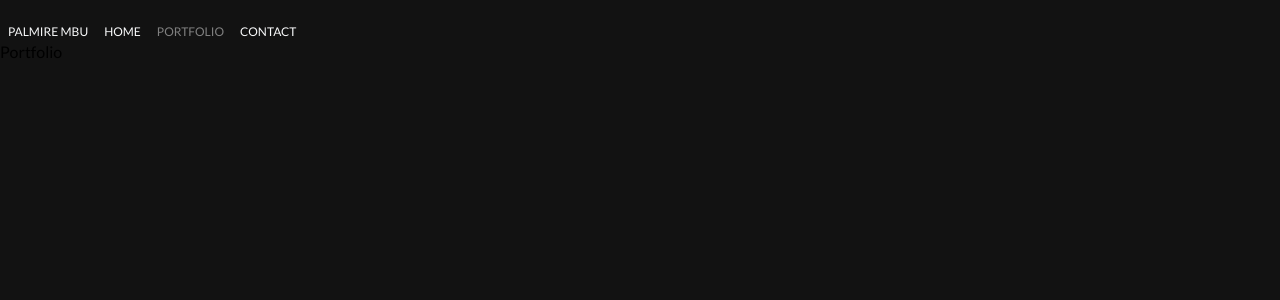
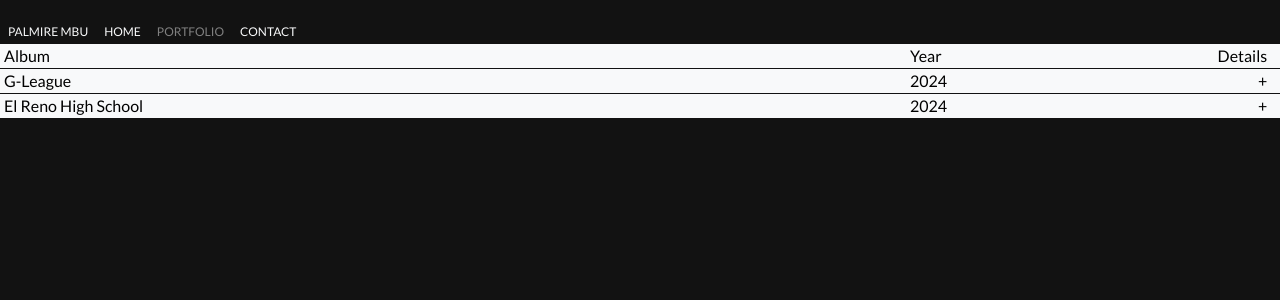
Before and after one commit to te-mbu/palmire-visuals, a Next.js app: page /portfolio in a window 1280 px wide. Shown: the top 300 px of the page. Built offline with nearby package versions, Linux system fonts and the light colour scheme.

Commit message:
carousel added

```diff
--- a/public/data/videosData.ts
+++ b/public/data/videosData.ts
@@ -5,6 +5,10 @@ interface VideoData {
   thumbnail: string;
   description: string;
   src: string;
+  index: {
+    title: string;
+    year: string;
+  };
 }
 
 const videosData: VideoData[] = [
@@ -12,25 +16,71 @@ const videosData: VideoData[] = [
     title: "Ousmane Dieng",
     thumbnail: "/default.jpeg",
     description: "Description de la video Ousmane",
-    src: "/videos/video-1.mp4",
+    src: "/videos/video-2.mp4",
+    index: {
+      title: "G-League",
+      year: "2024",
+    },
   },
   {
     title: "El reno",
     thumbnail: "/default.jpeg",
     description: "Description de la video El Reno",
-    src: "/videos/video-2.mp4",
+    src: "/videos/video-1.mp4",
+    index: {
+      title: "El Reno High School",
+      year: "2024",
+    },
   },
   {
     title: "Ousmane Dieng",
     thumbnail: "/default.jpeg",
     description: "Description de la video Ousmane",
-    src: "/videos/video-1.mp4",
+    src: "/videos/video-2.mp4",
+    index: {
+      title: "G-League",
+      year: "2024",
+    },
+  },
+  {
+    title: "Ousmane Dieng",
+    thumbnail: "/default.jpeg",
+    description: "Description de la video Ousmane",
+    src: "/videos/video-2.mp4",
+    index: {
+      title: "G-League",
+      year: "2024",
+    },
+  },
+  {
+    title: "Ousmane Dieng",
+    thumbnail: "/default.jpeg",
+    description: "Description de la video Ousmane",
+    src: "/videos/video-2.mp4",
+    index: {
+      title: "G-League",
+      year: "2024",
+    },
+  },
+  {
+    title: "Ousmane Dieng",
+    thumbnail: "/default.jpeg",
+    description: "Description de la video Ousmane",
+    src: "/videos/video-2.mp4",
+    index: {
+      title: "G-League",
+      year: "2024",
+    },
   },
   {
     title: "El reno",
     thumbnail: "/default.jpeg",
     description: "Description de la video El Reno",
-    src: "/videos/video-2.mp4",
+    src: "/videos/video-1.mp4",
+    index: {
+      title: "El Reno High School",
+      year: "2024",
+    },
   },
 ];
 
--- a/src/app/page.tsx
+++ b/src/app/page.tsx
@@ -1,6 +1,6 @@
 import React from "react";
 import Work from "@/components/Work";
-import videosData from "../../public/data/videosData"; // Make sure the path matches where your JSON file is
+import videosData from "../../public/data/videosData";
 import "./globals.css";
 
 interface Video {
--- a/src/app/portfolio/page.tsx
+++ b/src/app/portfolio/page.tsx
@@ -1,7 +1,57 @@
-import React from "react";
+"use client";
+import React, { useState } from "react";
+import IndexRow from "@/components/IndexRow";
+import videosData from "../../../public/data/videosData";
 
-const Portfolio = () => {
-  return <div>Portfolio</div>;
+interface Video {
+  title: string;
+  thumbnail: string;
+  description: string;
+  src: string;
+  index: {
+    title: string;
+    year: string;
+  };
+}
+
+const uniqueIndices: Video[] = videosData.reduce<Video[]>((acc, current) => {
+  const x = acc.find(
+    (item) =>
+      item.index.title === current.index.title &&
+      item.index.year === current.index.year
+  );
+  if (!x) {
+    return acc.concat([current]);
+  } else {
+    return acc;
+  }
+}, []);
+
+const Portfolio: React.FC = () => {
+  const [openRow, setOpenRow] = useState<string | null>(null);
+
+  return (
+    <div className="flex flex-col gap-0 w-full">
+      <div className="w-full flex justify-between mt-1 bg-light border-b  border-b-dark pl-1">
+        <p>Album</p>
+        <div className="w-[30%] flex justify-between px-[1%]">
+          <p>Year</p>
+          <p>Details</p>
+        </div>
+      </div>
+      {uniqueIndices.map((video, i) => (
+        <IndexRow
+          key={i}
+          title={video.index.title}
+          year={video.index.year}
+          isOpen={openRow === video.index.title}
+          onClick={() =>
+            setOpenRow(openRow === video.index.title ? null : video.index.title)
+          }
+        />
+      ))}
+    </div>
+  );
 };
 
 export default Portfolio;
--- /dev/null
+++ b/src/components/Carousel.tsx
@@ -0,0 +1,70 @@
+import React, { useRef } from "react";
+import Image from "next/image";
+import { motion } from "framer-motion";
+
+interface Video {
+  title: string;
+  thumbnail: string;
+  description: string;
+  src: string;
+  index: {
+    title: string;
+    year: string;
+  };
+}
+
+interface CarouselProps {
+  selectedVideos: Video[];
+}
+
+const Carousel: React.FC<CarouselProps> = ({ selectedVideos }) => {
+  const scrollContainerRef = useRef<HTMLDivElement>(null);
+
+  const variants = {
+    hidden: { scaleY: 0 },
+    visible: { scaleY: 1, transition: { duration: 0.3, ease: "easeOut" } },
+  };
+
+  const handleClick = () => {};
+
+  return (
+    <motion.div
+      initial="hidden"
+      animate="visible"
+      variants={variants}
+      style={{ transformOrigin: "top" }}
+      className="overflow-hidden"
+    >
+      <div
+        ref={scrollContainerRef}
+        onWheel={(e) => {
+          const scrollSpeed = 1;
+          const amount = (e.deltaY + e.deltaX) * scrollSpeed;
+          if (scrollContainerRef.current) {
+            scrollContainerRef.current.scrollLeft += amount;
+            e.preventDefault();
+          }
+        }}
+        className="flex overflow-x-auto scrollbar-hide"
+        onClick={handleClick}
+      >
+        {selectedVideos.map((video, index) => (
+          <div
+            key={index}
+            className="relative aspect-square w-10/12 sm:w-[400px] h-auto flex-none m-2"
+          >
+            <Image
+              src={video.thumbnail}
+              alt={video.title}
+              fill
+              className="object-contain"
+            />
+            <p>{video.title}</p>
+          </div>
+        ))}
+      </div>
+    </motion.div>
+  );
+};
+
+export default Carousel;
--- /dev/null
+++ b/src/components/IndexRow.tsx
@@ -0,0 +1,58 @@
+"use client";
+import React, { useEffect, useState } from "react";
+import videosData from "../../public/data/videosData";
+import Carousel from "./Carousel";
+
+interface Video {
+  title: string;
+  thumbnail: string;
+  description: string;
+  src: string;
+  index: {
+    title: string;
+    year: string;
+  };
+}
+
+interface IndexRowProps {
+  title: string;
+  year: string;
+  isOpen: boolean;
+  onClick: () => void;
+}
+
+const IndexRow: React.FC<IndexRowProps> = ({
+  title,
+  year,
+  isOpen,
+  onClick,
+}) => {
+  const [selectedVideos, setSelectedVideos] = useState<Video[]>([]);
+
+  useEffect(() => {
+    if (isOpen) {
+      const filteredVideos = videosData.filter(
+        (video) => video.index.title === title
+      );
+      setSelectedVideos(filteredVideos);
+    }
+  }, [isOpen, title]);
+
+  return (
+    <div className="flex flex-col gap-0 w-full">
+      <div className="w-full  flex justify-between bg-light border-b border-b-dark pl-1 group">
+        <p>{title}</p>
+        <div className="w-[30%] flex justify-between px-[1%]">
+          <p>{year}</p>
+          <p className="group-hover:scale-105" onClick={onClick}>
+            {isOpen ? "-" : "+"}
+          </p>
+        </div>
+      </div>
+
+      {isOpen && <Carousel selectedVideos={selectedVideos} />}
+    </div>
+  );
+};
+
+export default IndexRow;
```
